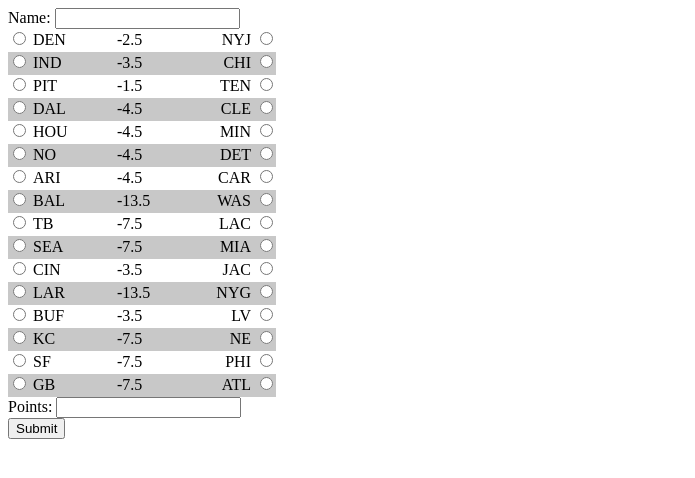
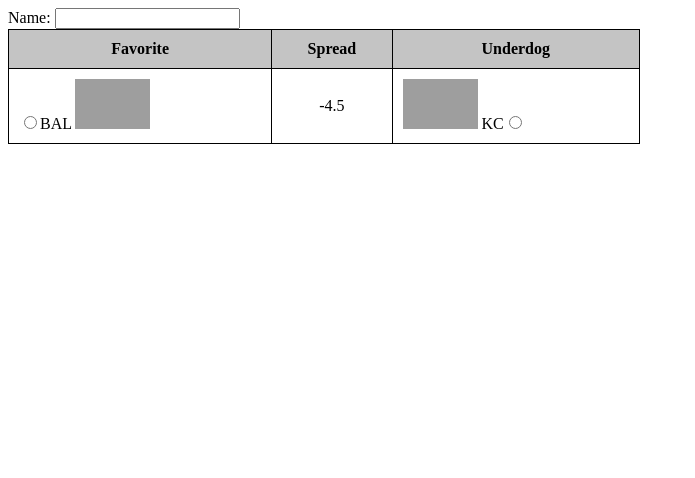
Before and after one commit to rcobian11/FlaskNFL, a Flask app: page / in a window 1280 px wide. Shown: the top 478 px of the page, without its empty margins (0-695 px from the left). Run offline with Flask 2, Linux system fonts and the light colour scheme; grey boxes are pictures that could not be loaded.

Commit message:
working on css

```diff
--- a/application.py
+++ b/application.py
@@ -8,7 +8,7 @@
 def picks():
 	PICKS = helper.get_picks()
 	config_len = helper.file_len("config.csv")
-	return render_template('ScriptPicks.html', picks=PICKS, ctr=range(1,config_len+1))
+	return render_template('picks.html', picks=PICKS, ctr=range(1,config_len+1))
 
 @application.route('/submit', methods = ['POST', 'GET'])
 def submit():
--- a/templates/picks.html
+++ b/templates/picks.html
@@ -1,175 +1,71 @@
 <!--test nfl site -->
 <!DOCTYPE html>
 <html>
-<script type="text/javascript">
-	function validateForm() {
-		var pick1 = document.forms['picks']['pick1'].value;
-		alert(pick1)
-		if (pick1 == "") {
-			alert("must make all picks");
-			return false;
-		}
-	}
-</script>
 	<head>
 		<title>NFL Picks</title>
 	</head>
-	<style>
-	span {
-		display: inline-block;
-		width: 60px;
-		height: 21px;
-	}
-	span_2 {
-		display: inline-block;
-		background-color: rgb(200,200,200);
-	}
-	</style>
 	<body>
+		<style type="text/css">
+			table {
+				border-collapse: collapse;
+				border: 1px solid black;
+				width: 50%
+
+			}
+
+			th {
+				background-color: #c4c4c4;
+			}
+
+			th, td {
+				border: 1px solid black;
+				padding: 10px;
+				vertical-align: middle;
+			}
+
+			td.spread {
+				text-align: center;
+			}
+
+			td.left {
+				padding: 10px;
+				vertical-align: middle;
+			}
+
+			img {
+				width: 75px;
+				height: 50px;
+			}
+		</style>
 		<form method='post' action="http://localhost:5000/submit", name="picks", onsubmit="return validateForm()">
 		Name: <input type='text' name='name' value=''><br>
 
-		<input type='radio' name='pick1' value='{{team1}}'>
-		<span style='padding-right:20px;'>{{team1}}</span>
-		<span style='padding-right:10px;'>{{spread}}</span>
-		<span style='text-align: right'>{{team2}}</span>
-
-		<input type='radio' name='pick1' value='{{team2}}'
-		><br>
-
-		<span_2><input type='radio' name='pick2' value='GB'
-		>
-		<span style='padding-right:20px;'>GB</span>
-		<span style='padding-right:10px;'>-6.5</span>
-		<span style='text-align: right'>DET</span>
-
-		<input type='radio' name='pick2' value='DET'
-		></span_2><br>
-
-		<input type='radio' name='pick3' value='CHI'
-		>
-		<span style='padding-right:20px;'>CHI</span>
-		<span style='padding-right:10px;'>-5.5</span>
-		<span style='text-align: right'>NYG</span>
-
-		<input type='radio' name='pick3' value='NYG'
-		><br>
-
-		<span_2><input type='radio' name='pick4' value='TEN'
-		>
-		<span style='padding-right:20px;'>TEN</span>
-		<span style='padding-right:10px;'>-11.5</span>
-		<span style='text-align: right'>JAC</span>
-
-		<input type='radio' name='pick4' value='JAC'
-		></span_2><br>
-
-		<input type='radio' name='pick5' value='DAL'
-		>
-		<span style='padding-right:20px;'>DAL</span>
-		<span style='padding-right:10px;'>-7.5</span>
-		<span style='text-align: right'>ATL</span>
-
-		<input type='radio' name='pick5' value='ATL'
-		><br>
-
-		<span_2><input type='radio' name='pick6' value='SF'
-		>
-		<span style='padding-right:20px;'>SF</span>
-		<span style='padding-right:10px;'>-4.5</span>
-		<span style='text-align: right'>NYJ</span>
-
-		<input type='radio' name='pick6' value='NYJ'
-		></span_2><br>
-
-		<input type='radio' name='pick7' value='PHI'
-		>
-		<span style='padding-right:20px;'>PHI</span>
-		<span style='padding-right:10px;'>-3.5</span>
-		<span style='text-align: right'>LAR</span>
-
-		<input type='radio' name='pick7' value='LAR'
-		><br>
-
-		<span_2><input type='radio' name='pick8' value='TB'
-		>
-		<span style='padding-right:20px;'>TB</span>
-		<span style='padding-right:10px;'>-8.5</span>
-		<span style='text-align: right'>CAR</span>
-
-		<input type='radio' name='pick8' value='CAR'
-		></span_2><br>
-
-		<input type='radio' name='pick9' value='PIT'
-		>
-		<span style='padding-right:20px;'>PIT</span>
-		<span style='padding-right:10px;'>-4.5</span>
-		<span style='text-align: right'>DEN</span>
-
-		<input type='radio' name='pick9' value='DEN'
-		><br>
-
-		<span_2><input type='radio' name='pick10' value='IND'
-		>
-		<span style='padding-right:20px;'>IND</span>
-		<span style='padding-right:10px;'>-3.5</span>
-		<span style='text-align: right'>MIN</span>
-
-		<input type='radio' name='pick10' value='MIN'
-		></span_2><br>
-
-		<input type='radio' name='pick11' value='BUF'
-		>
-		<span style='padding-right:20px;'>BUF</span>
-		<span style='padding-right:10px;'>-3.5</span>
-		<span style='text-align: right'>MIA</span>
-
-		<input type='radio' name='pick11' value='MIA'
-		><br>
-
-		<span_2><input type='radio' name='pick12' value='ARI'
-		>
-		<span style='padding-right:20px;'>ARI</span>
-		<span style='padding-right:10px;'>-7.5</span>
-		<span style='text-align: right'>WAS</span>
-
-		<input type='radio' name='pick12' value='WAS'
-		></span_2><br>
-
-		<input type='radio' name='pick13' value='KC'
-		>
-		<span style='padding-right:20px;'>KC</span>
-		<span style='padding-right:10px;'>-5.5</span>
-		<span style='text-align: right'>LAC</span>
-
-		<input type='radio' name='pick13' value='LAC'
-		><br>
-
-		<span_2><input type='radio' name='pick14' value='BAL'
-		>
-		<span style='padding-right:20px;'>BAL</span>
-		<span style='padding-right:10px;'>-6.5</span>
-		<span style='text-align: right'>HOU</span>
-
-		<input type='radio' name='pick14' value='HOU'
-		></span_2><br>
-
-		<input type='radio' name='pick15' value='SEA'
-		>
-		<span style='padding-right:20px;'>SEA</span>
-		<span style='padding-right:10px;'>-3.5</span>
-		<span style='text-align: right'>NE</span>
-
-		<input type='radio' name='pick15' value='NE'><br>
-
-		<span_2><input type='radio' name='pick16' value='NO'>
-		<span style='padding-right:20px;'>NO</span>
-		<span style='padding-right:10px;'>-5.5</span>
-		<span style='text-align: right'>LV</span>
-
-		<input type='radio' name='pick16' value='LV'
-		></span_2><br>
-		Points: <input type='text' name='points' value=''><br><input type='submit' name='submit' value='Submit'>
+		<table id = 'picks'>
+			<tr>
+				<th>
+					Favorite
+				</th>
+				<th>
+					Spread
+				</th>
+				<th>
+					Underdog
+				</th>
+			</tr>
+			<tr>
+				<td class = 'left'>
+					<input type="radio" name="pick1" value="BAL">BAL
+					<img src="https://content.sportslogos.net/logos/7/153/thumbs/318.gif">
+				</td>
+				<td class = "spread">
+					-4.5
+				</td>
+				<td class = 'right'>
+					<img src="https://content.sportslogos.net/logos/7/162/thumbs/857.gif">
+					KC<input type="radio" name="pick1" value="KC">
+				</td>
+			</tr>
+		</table>
 		</form>
 	</body>
 </html>
```
